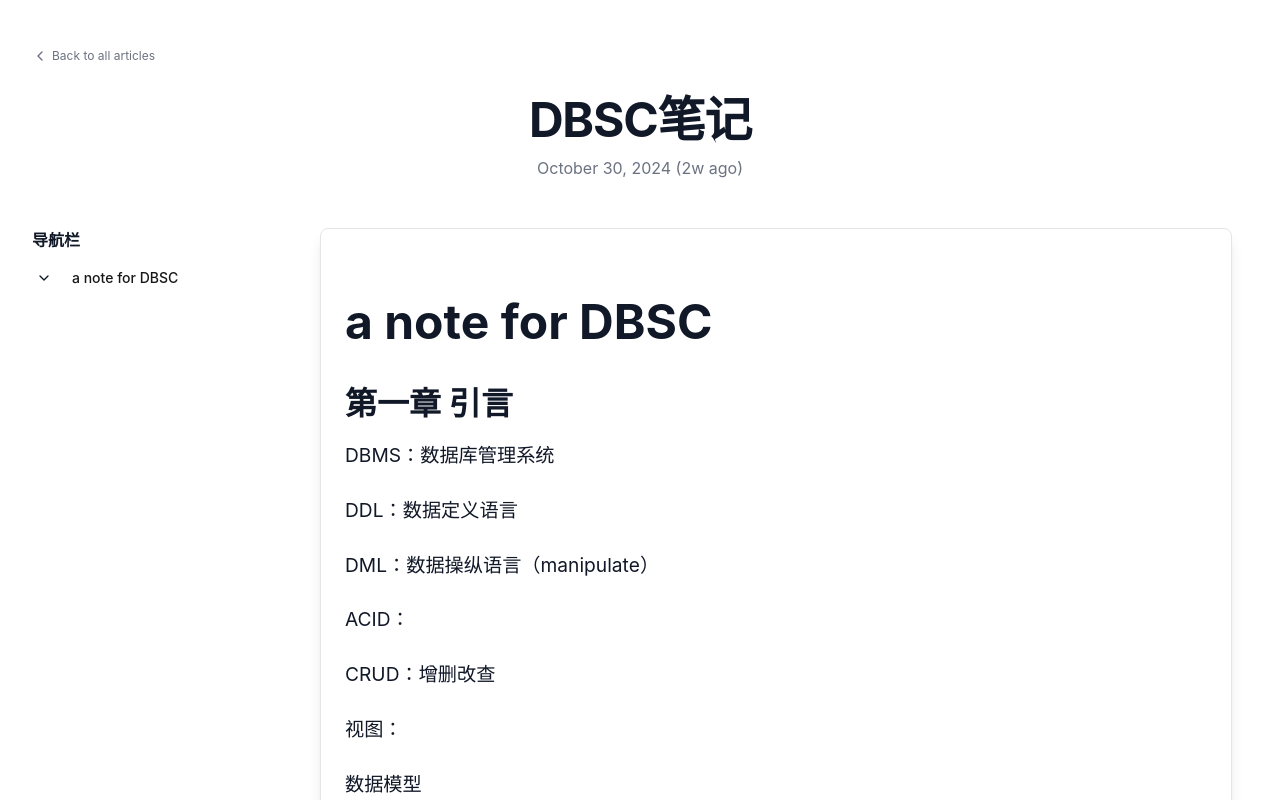
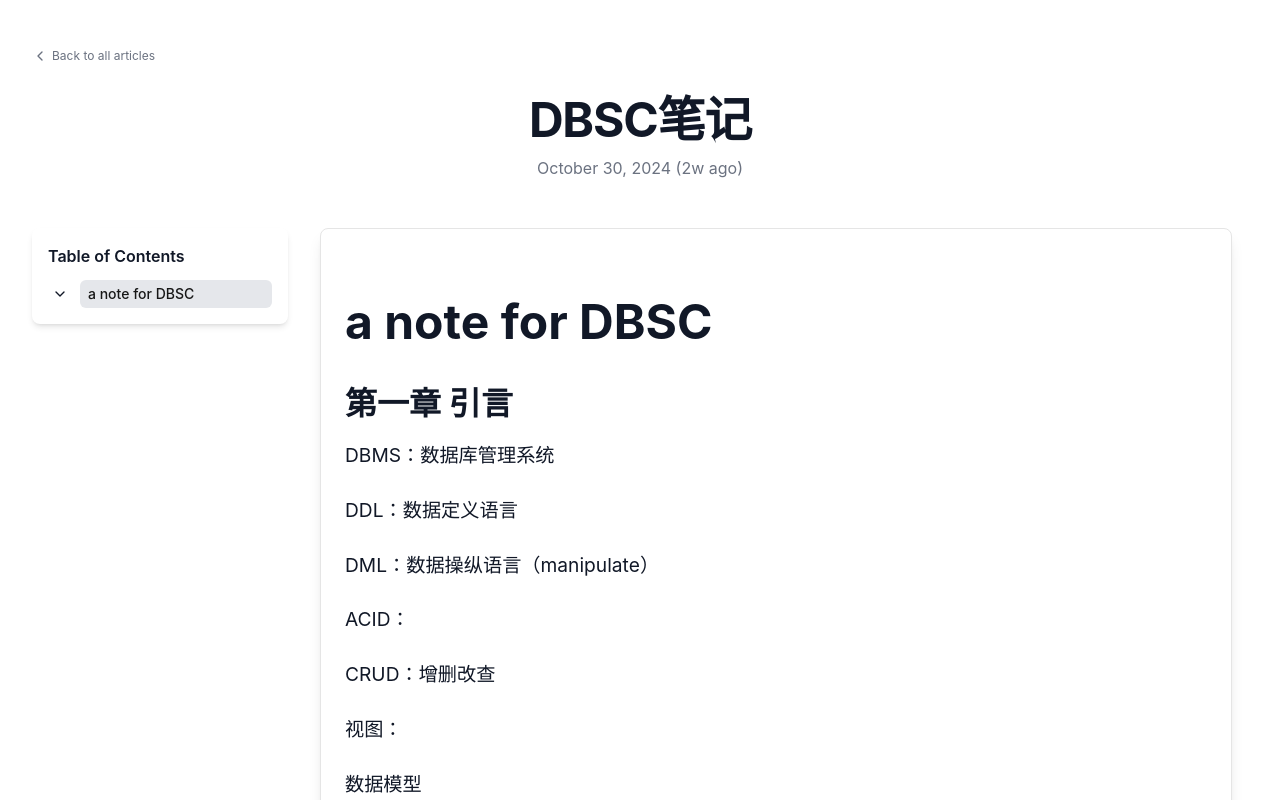
Before and after one commit to ZhenyuePan/ZhenyuePan.github.io, a Next.js app: page /blog/DBSC in a window 1280 px wide. Shown: the top 800 px of the page. Built offline with nearby package versions, Linux system fonts and the light colour scheme.

Commit message:
导航栏

```diff
--- a/src/app/blog/[slug]/blog-post-content.tsx
+++ b/src/app/blog/[slug]/blog-post-content.tsx
@@ -8,34 +8,14 @@ import { ChevronLeft, ChevronRight, ChevronDown, ChevronUp } from 'lucide-react'
 import { Alert, AlertDescription, AlertTitle } from "@/components/ui/alert"
 import { marked } from 'marked'
 
-interface PostMetadata {
-  title: string
-  publishedAt: string
-  summary: string
-  image?: string
-}
-
-interface Post {
-  slug: string
-  metadata: PostMetadata
-  content: string
-}
-
-interface BlogPostContentProps {
-  post: Post
-}
-
-interface Heading {
-  id: string
-  text: string
-  level: number
-  subheadings: Heading[]
-}
+// ... (previous interfaces remain unchanged)
 
 export default function BlogPostContent({ post }: BlogPostContentProps) {
   const [headings, setHeadings] = useState<Heading[]>([])
   const [activeHeading, setActiveHeading] = useState("")
   const [expandedHeading, setExpandedHeading] = useState<string | null>(null)
+  const [isNavVisible, setIsNavVisible] = useState(false)
+  const [showScrollTop, setShowScrollTop] = useState(false)
   const observerRef = useRef<IntersectionObserver | null>(null)
   const [renderedContent, setRenderedContent] = useState("")
 
@@ -44,15 +24,6 @@ export default function BlogPostContent({ post }: BlogPostContentProps) {
       console.error("Post content is undefined")
       return
     }
-
-    marked.use({
-      renderer: {
-        heading(text: string, level: number) {
-          const id = text.toLowerCase().replace(/[^\w]+/g, '-')
-          return `<h${level} id="${id}">${text}</h${level}>`
-        }
-      }
-    })
 
     const rendered = marked(post.content)
     setRenderedContent(rendered as string)
@@ -85,6 +56,7 @@ export default function BlogPostContent({ post }: BlogPostContentProps) {
     })
 
     setHeadings(extractedHeadings)
+    console.log('Extracted headings:', extractedHeadings)
   }, [post.content])
 
   useEffect(() => {
@@ -92,6 +64,7 @@ export default function BlogPostContent({ post }: BlogPostContentProps) {
       (entries) => {
         entries.forEach((entry) => {
           if (entry.isIntersecting) {
+            console.log('Intersecting heading:', entry.target.id)
             setActiveHeading(entry.target.id)
           }
         })
@@ -121,36 +94,40 @@ export default function BlogPostContent({ post }: BlogPostContentProps) {
     }
   }, [headings])
 
+  useEffect(() => {
+    const handleScroll = () => {
+      setShowScrollTop(window.pageYOffset > 300)
+    }
+
+    window.addEventListener('scroll', handleScroll)
+    return () => window.removeEventListener('scroll', handleScroll)
+  }, [])
+
   const scrollToHeading = useCallback((headingId: string) => {
     const element = document.getElementById(headingId)
     if (element) {
-      // Prevent default behavior
-      event?.preventDefault()
-
-      // Calculate offset considering fixed header
       const headerHeight = 80 // Adjust this value based on your header height
       const elementPosition = element.getBoundingClientRect().top
       const offsetPosition = elementPosition + window.pageYOffset - headerHeight
 
-      // Smooth scroll to the element
       window.scrollTo({
         top: offsetPosition,
-        behavior: 'smooth'
+        behavior: 'smooth',
       })
 
-      // Update active heading
       setActiveHeading(headingId)
 
       // If on mobile, close any expanded sections
       if (window.innerWidth < 1024) {
         setExpandedHeading(null)
+        setIsNavVisible(false)
       }
     }
-  }, [])
+  }, [setActiveHeading, setExpandedHeading])
 
-  const toggleExpanded = useCallback((headingId: string) => {
-    setExpandedHeading(prev => prev === headingId ? null : headingId)
-  }, [])
+  const toggleExpanded = (id: string) => {
+    setExpandedHeading((prev) => (prev === id ? null : id))
+  }
 
   const renderHeadings = useCallback((headings: Heading[], level: number = 0): JSX.Element => (
     <ul className={`space-y-1 text-sm ${level > 0 ? 'ml-4 border-l border-gray-300 dark:border-gray-700 pl-4' : ''}`}>
@@ -173,26 +150,16 @@ export default function BlogPostContent({ post }: BlogPostContentProps) {
                 )}
               </button>
             )}
-            <a
-              href={`#${heading.id}`}
-              onClick={(e) => {
-                e.preventDefault()
-                scrollToHeading(heading.id)
-              }}
-              /**
-               * 控制滚动条的字体
-               *
-               *
-               *
-               */
-              className={`flex-grow py-1 px-2 rounded-md transition-colors duration-200 ${
+            <button
+              onClick={() => scrollToHeading(heading.id)}
+              className={`flex-grow py-1 px-2 rounded-md transition-colors duration-200 text-left ${
                 activeHeading === heading.id
-                  ? "bg-auto hover:bg-gray-200 dark:bg-gray-800 text-primary font-medium"
+                  ? "bg-gray-200 dark:bg-gray-800 text-primary font-medium"
                   : "hover:bg-gray-100 dark:hover:bg-gray-800"
               }`}
             >
               {heading.text}
-            </a>
+            </button>
           </div>
           {expandedHeading === heading.id && heading.subheadings.length > 0 && (
             <div className="mt-1">
@@ -246,9 +213,15 @@ export default function BlogPostContent({ post }: BlogPostContentProps) {
       </header>
 
       <div className="flex flex-col lg:flex-row gap-8">
-        <aside className="lg:w-64 flex-shrink-0 order-1 lg:order-1">
-          <nav className="sticky top-8 max-h-[calc(100vh-4rem)] overflow-y-auto pr-4" aria-label="Table of contents">
-            <h2 className="text-base font-semibold mb-3 text-gray-900 dark:text-gray-100">导航栏</h2>
+        <aside className={`lg:w-64 flex-shrink-0 order-1 lg:order-1 ${isNavVisible ? 'block' : 'hidden lg:block'}`}>
+          <button
+            className="lg:hidden mb-4 px-4 py-2 bg-gray-200 dark:bg-gray-800 rounded-md"
+            onClick={() => setIsNavVisible(!isNavVisible)}
+          >
+            {isNavVisible ? 'Hide' : 'Show'} Table of Contents
+          </button>
+          <nav className="sticky top-8 max-h-[calc(100vh-4rem)] overflow-y-auto pr-4 bg-white dark:bg-gray-900 p-4 rounded-lg shadow-md" aria-label="Table of contents">
+            <h2 className="text-base font-semibold mb-3 text-gray-900 dark:text-gray-100">Table of Contents</h2>
             {headings.length > 0 ? (
               renderHeadings(headings)
             ) : (
@@ -257,7 +230,7 @@ export default function BlogPostContent({ post }: BlogPostContentProps) {
           </nav>
         </aside>
 
-        <Card className="order-2 w-3/4 p-6 rounded-lg shadow-lg bg-white dark:bg-gray-900 text-gray-900 dark:text-gray-100">
+        <Card className="order-2 w-full lg:w-3/4 p-6 rounded-lg shadow-lg bg-white dark:bg-gray-900 text-gray-900 dark:text-gray-100">
           <article className="flex-grow order-2 lg:order-2 prose prose-sm sm:prose-base lg:prose-lg dark:prose-invert max-w-none blog-content">
             {renderedContent ? (
               <div dangerouslySetInnerHTML={{ __html: renderedContent }} />
@@ -283,6 +256,16 @@ export default function BlogPostContent({ post }: BlogPostContentProps) {
           <ChevronRight className="w-4 h-4 ml-1" aria-hidden="true" />
         </Link>
       </nav>
+
+      {showScrollTop && (
+        <button
+          onClick={() => window.scrollTo({ top: 0, behavior: 'smooth' })}
+          className="fixed bottom-8 right-8 bg-gray-200 dark:bg-gray-800 p-2 rounded-full shadow-md hover:bg-gray-300 dark:hover:bg-gray-700 transition-colors duration-200"
+          aria-label="Scroll to top"
+        >
+          <ChevronUp className="w-6 h-6" />
+        </button>
+      )}
     </div>
   )
 }
```
